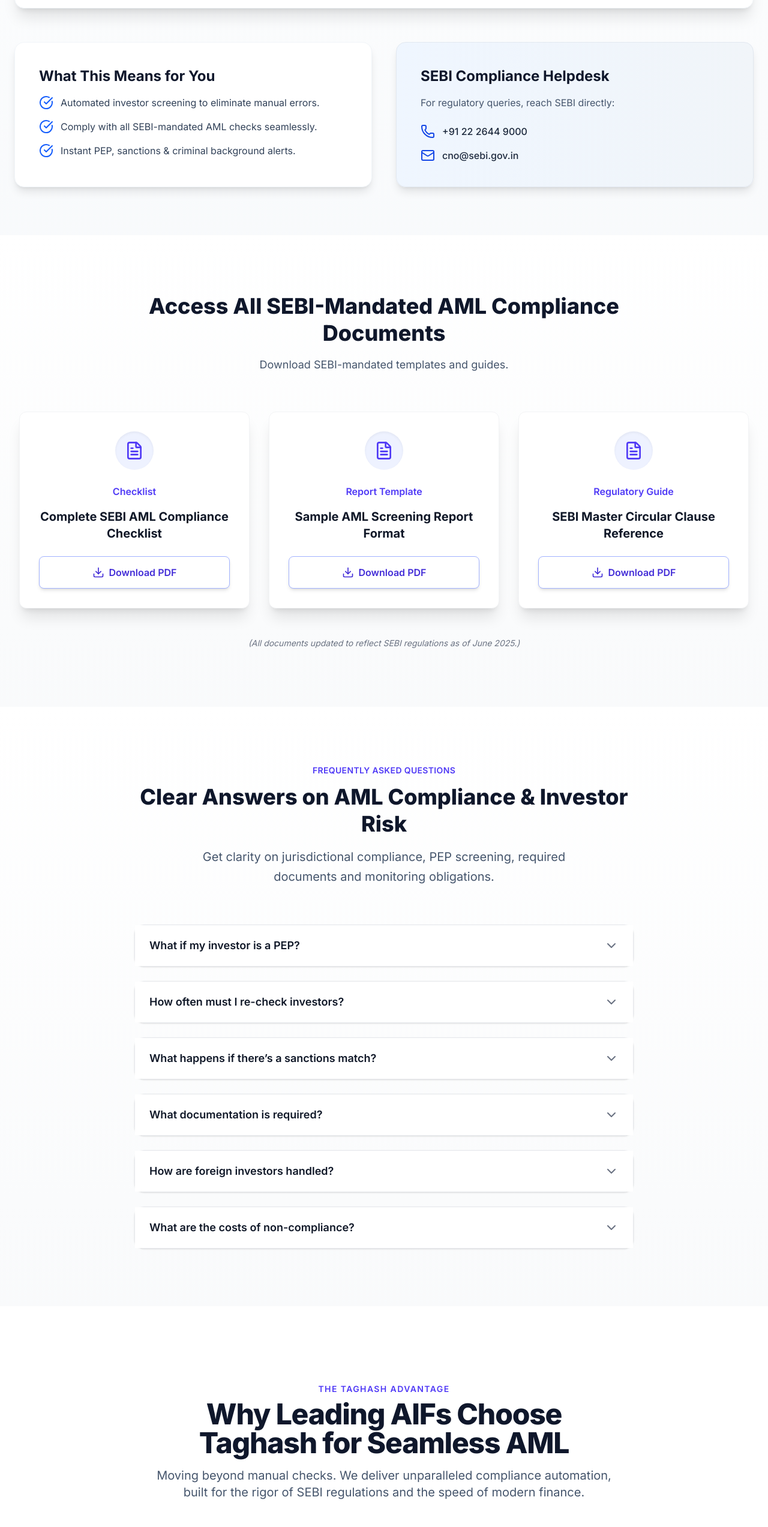
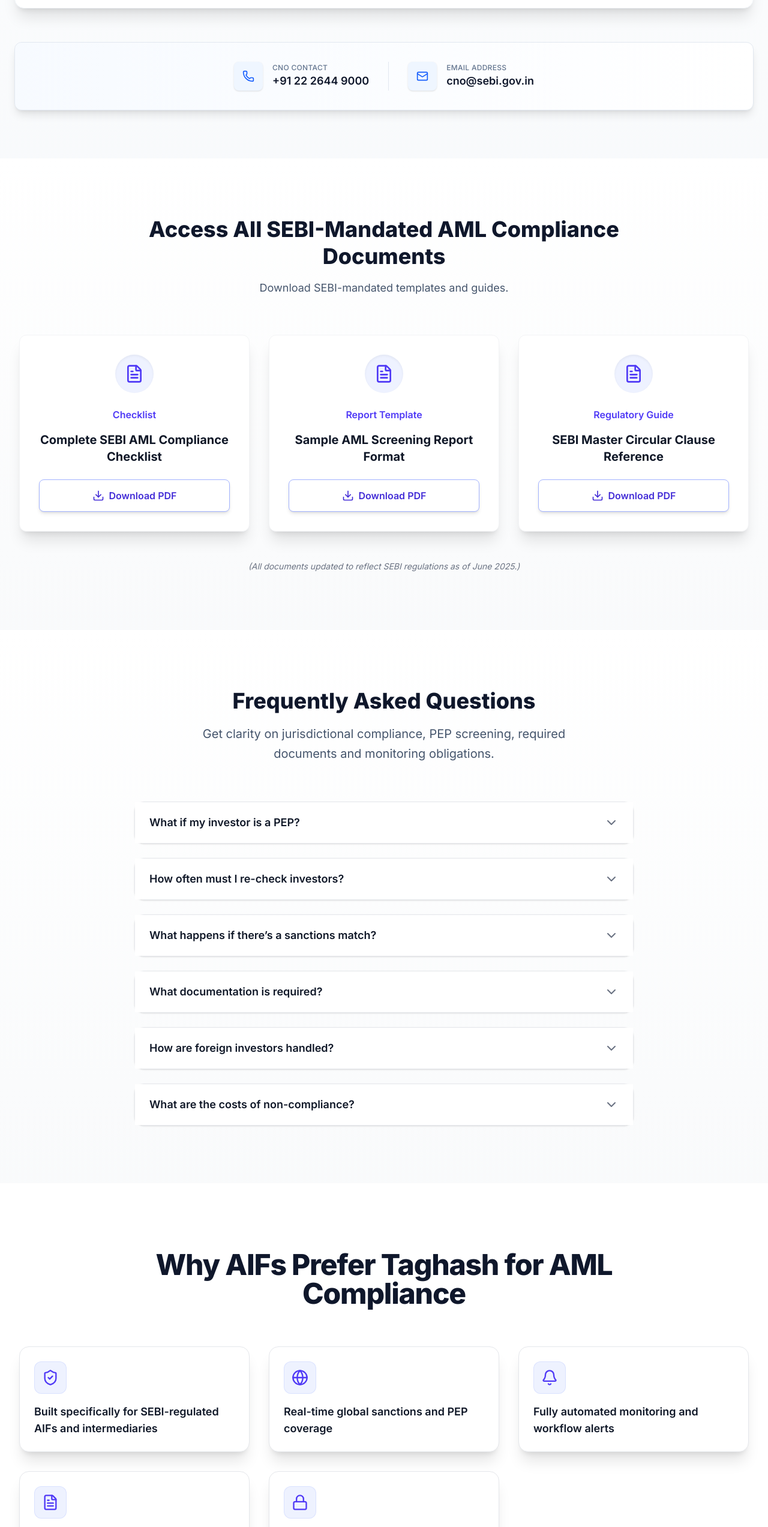
Before and after one commit to Dhanalakshmisherugar14/AML-SCREENING, a React (Vite) app: page / in a window 1280 px wide. Shown: the part 2261-4806 px from the top of the page at 60% size. Built offline with nearby package versions, Linux system fonts and the light colour scheme.

Commit message:
changed content

```diff
--- a/src/components/FAQ.jsx
+++ b/src/components/FAQ.jsx
@@ -47,12 +47,10 @@
 
         {/* Heading */}
         <div className="text-center mb-16">
-          <p className="text-indigo-600 font-semibold tracking-wide uppercase text-sm mb-3">
-            Frequently Asked Questions
-          </p>
+
 
           <h2 className="text-3xl md:text-4xl font-extrabold text-slate-900 leading-tight mb-4">
-            Clear Answers on AML Compliance & Investor Risk
+            Frequently Asked Questions
           </h2>
 
           <p className="text-lg md:text-xl text-slate-600 leading-relaxed max-w-2xl mx-auto">
--- a/src/components/Footer.jsx
+++ b/src/components/Footer.jsx
@@ -11,14 +11,14 @@
         <div className="grid grid-cols-1 md:grid-cols-3 gap-10">
 
           {/* Branding - Left */}
-          <div className="max-w-sm space-y-4">
-            <img src={logo} alt="Taghash" className="h-10" />
+          <div className="max-w-sm space-y-4 mx-auto md:mx-0 text-center md:text-left">
+            <img src={logo} alt="Taghash" className="h-10 mx-auto md:mx-0" />
 
             <p className="text-gray-400 text-base leading-relaxed">
               Accreditation and compliance, made simple and secure.
             </p>
 
-            <div className="flex items-center gap-4 mt-4">
+            <div className="flex items-center justify-center md:justify-start gap-4 mt-4">
               <a href="#" className="text-gray-400 hover:text-white transition">
                 <Linkedin className="h-5 w-5" />
               </a>
--- a/src/components/Obligations.jsx
+++ b/src/components/Obligations.jsx
@@ -65,45 +65,57 @@
         </div>
 
         {/* Light Info Card */}
-        <div className="mt-14 grid md:grid-cols-2 gap-10">
+        {/* Light Info Card */}
+        <div className="mt-14">
+          <div className="relative overflow-hidden rounded-xl border border-slate-200 bg-white p-8 shadow-lg">
 
-          {/* Left */}
-          <div className="bg-white border border-slate-100 rounded-2xl p-10 shadow-lg">
-            <h4 className="text-2xl font-bold text-slate-900 mb-4">What This Means for You</h4>
-            <ul className="space-y-4">
-              <li className="flex items-start gap-3">
-                <CheckCircle className="w-6 h-6 text-blue-600" />
-                <p className="text-slate-700">Automated investor screening to eliminate manual errors.</p>
-              </li>
-              <li className="flex items-start gap-3">
-                <CheckCircle className="w-6 h-6 text-blue-600" />
-                <p className="text-slate-700">Comply with all SEBI-mandated AML checks seamlessly.</p>
-              </li>
-              <li className="flex items-start gap-3">
-                <CheckCircle className="w-6 h-6 text-blue-600" />
-                <p className="text-slate-700">Instant PEP, sanctions & criminal background alerts.</p>
-              </li>
-            </ul>
-          </div>
+            {/* Soft Highlight Layer */}
+            <div className="absolute inset-0 bg-gradient-to-r from-blue-50/50 to-transparent pointer-events-none" />
 
-          {/* Right / Contact Card */}
-          <div className="bg-gradient-to-r from-blue-50 to-slate-100 border border-slate-200 rounded-2xl p-10 shadow-lg">
-            <h4 className="text-2xl font-bold text-slate-900 mb-4">SEBI Compliance Helpdesk</h4>
-            <p className="text-slate-600 mb-6">For regulatory queries, reach SEBI directly:</p>
+            {/* Content */}
+            <div className="relative flex flex-col items-center justify-center gap-8 sm:flex-row">
 
-            <div className="space-y-4">
-              <div className="flex items-center gap-3">
-                <Phone className="w-6 h-6 text-blue-700" />
-                <p className="font-medium text-slate-800">+91 22 2644 9000</p>
+              {/* Phone Section */}
+              <div className="flex items-center gap-4">
+                <div className="flex h-12 w-12 items-center justify-center rounded-lg bg-blue-50 shadow-sm">
+                  <Phone className="h-5 w-5 text-blue-600" />
+                </div>
+                <div className="text-left">
+                  <p className="text-xs font-medium text-slate-500 tracking-wide uppercase">
+                    CNO Contact
+                  </p>
+                  <p className="text-lg font-semibold text-slate-900">
+                    +91 22 2644 9000
+                  </p>
+                </div>
               </div>
 
-              <div className="flex items-center gap-3">
-                <Mail className="w-6 h-6 text-blue-700" />
-                <p className="font-medium text-slate-800">cno@sebi.gov.in</p>
+              {/* Divider */}
+              <div className="hidden sm:block h-12 w-px bg-slate-200" />
+
+              {/* Email Section */}
+              <div className="flex items-center gap-4">
+                <div className="flex h-12 w-12 items-center justify-center rounded-lg bg-blue-50 shadow-sm">
+                  <Mail className="h-5 w-5 text-blue-600" />
+                </div>
+                <div className="text-left">
+                  <p className="text-xs font-medium text-slate-500 tracking-wide uppercase">
+                    Email Address
+                  </p>
+                  <a
+                    href="mailto:cno@sebi.gov.in"
+                    className="text-lg font-semibold text-slate-900 transition-colors hover:text-blue-600"
+                  >
+                    cno@sebi.gov.in
+                  </a>
+                </div>
               </div>
+
             </div>
           </div>
         </div>
+
+
 
       </div>
     </section>
--- a/src/components/WhyTaghash.jsx
+++ b/src/components/WhyTaghash.jsx
@@ -1,50 +1,39 @@
 import React from "react";
-import { ShieldCheck, Globe, Bell, FileText, Lock, ArrowRight } from "lucide-react";
+import { ShieldCheck, Globe, Bell, FileText, Lock } from "lucide-react";
 
 const WhyTaghash = () => {
   const features = [
     {
-      title: "Regulatory Precision",
-      description: "Built specifically for SEBI-regulated AIFs and intermediaries, ensuring 100% adherence to local compliance guidelines from day one.",
+      title: "Built specifically for SEBI-regulated AIFs and intermediaries",
       icon: <ShieldCheck className="h-7 w-7 text-indigo-600" />,
     },
     {
-      title: "Global Sanctions Intelligence",
-      description: "Real-time coverage across global sanctions lists and Politically Exposed Person (PEP) databases, minimizing international risk exposure.",
+      title: "Real-time global sanctions and PEP coverage",
       icon: <Globe className="h-7 w-7 text-indigo-600" />,
     },
     {
-      title: "Automated Monitoring & Alerts",
-      description: "Fully automated screening and continuous monitoring, providing instant workflow alerts for status changes or potential matches.",
+      title: "Fully automated monitoring and workflow alerts",
       icon: <Bell className="h-7 w-7 text-indigo-600" />,
     },
     {
-      title: "Audit-Ready Reporting",
-      description: "Generate comprehensive, immutable logs, granular dashboards, and standardized reports necessary for any regulatory audit with a single click.",
+      title: "Audit-ready logs, dashboards and reports",
       icon: <FileText className="h-7 w-7 text-indigo-600" />,
     },
     {
-      title: "Enterprise-Grade Security",
-      description: "Leverage SOC-grade security protocols, encryption, and data governance standards to protect all sensitive investor information.",
+      title: "SOC-grade security for all investor data",
       icon: <Lock className="h-7 w-7 text-indigo-600" />,
     },
   ];
 
   return (
-    <section id="why-taghash" className="min-h-screen bg-white py-20 sm:py-32 overflow-hidden font-sans">
+    <section id="why-taghash" className="min-h-screen bg-white py-20 sm:py-28">
       <div className="mx-auto max-w-7xl px-4 sm:px-6 lg:px-8">
 
-        {/* Heading Section */}
+        {/* Heading */}
         <div className="text-center mx-auto max-w-3xl mb-16">
-          <p className="text-indigo-600 text-sm font-semibold uppercase tracking-widest mb-2">
-            The Taghash Advantage
-          </p>
           <h1 className="text-3xl md:text-4xl lg:text-5xl font-extrabold tracking-tight text-slate-900">
-            Why Leading AIFs Choose Taghash for Seamless AML
+            Why AIFs Prefer Taghash for AML Compliance
           </h1>
-          <p className="mt-4 text-xl text-slate-600">
-            Moving beyond manual checks. We deliver unparalleled compliance automation, built for the rigor of SEBI regulations and the speed of modern finance.
-          </p>
         </div>
 
         {/* Features Grid */}
@@ -52,39 +41,25 @@
           {features.map((item, index) => (
             <div
               key={index}
-              className="group flex flex-col p-6 h-full bg-white rounded-2xl shadow-xl transition duration-300 transform hover:scale-[1.02] hover:shadow-indigo-300 border border-gray-200 hover:border-indigo-500"
+              className="group flex flex-col p-6 h-full bg-white rounded-2xl shadow-xl border border-gray-200 hover:border-indigo-500 hover:shadow-indigo-300 transition transform hover:scale-[1.02] duration-300"
             >
-              <div className="p-3 bg-indigo-50 rounded-xl w-fit mb-4 border border-indigo-200/50 group-hover:bg-indigo-100 transition duration-300">
+              <div className="p-3 bg-indigo-50 rounded-xl w-fit mb-4 border border-indigo-200/50 group-hover:bg-indigo-100 transition">
                 {item.icon}
               </div>
-              <h2 className="text-xl font-bold text-gray-900 mb-2">
+              <h2 className="text-lg font-semibold text-gray-900">
                 {item.title}
               </h2>
-              <p className="text-base text-gray-600 flex-grow">
-                {item.description}
-              </p>
-              <a href="#" className="mt-4 text-indigo-600 flex items-center text-sm font-semibold group-hover:text-indigo-700 transition duration-300">
-                Explore Details
-                <ArrowRight className="h-4 w-4 ml-1 transform group-hover:translate-x-1 transition duration-300" />
-              </a>
             </div>
           ))}
         </div>
 
-        {/* CTA Section */}
+        {/* CTA */}
         <div className="text-center mt-20">
-          <div className="inline-flex flex-col items-center p-8 bg-gray-50 rounded-2xl shadow-inner border border-indigo-100">
-            <h3 className="text-2xl font-bold text-gray-900 mb-3">
-              Ready to Simplify Your AML Compliance?
-            </h3>
-            <p className="text-gray-600 mb-6 max-w-lg">
-              Book a personalized demo to see how Taghash integrates with your existing operations and cuts down manual workload by 80%.
-            </p>
-            <button className="bg-indigo-600 text-white px-10 py-4 rounded-xl text-lg font-semibold shadow-lg shadow-indigo-500/50 hover:bg-indigo-700 transition duration-300 transform hover:shadow-indigo-400/70 hover:-translate-y-0.5">
-              Talk to an Expert Today
-            </button>
-          </div>
+          <button className="bg-indigo-600 text-white px-10 py-4 rounded-xl text-lg font-semibold shadow-lg shadow-indigo-500/40 hover:bg-indigo-700 hover:shadow-indigo-400/70 transition duration-300">
+            Talk to an Expert
+          </button>
         </div>
+
       </div>
     </section>
   );
```
